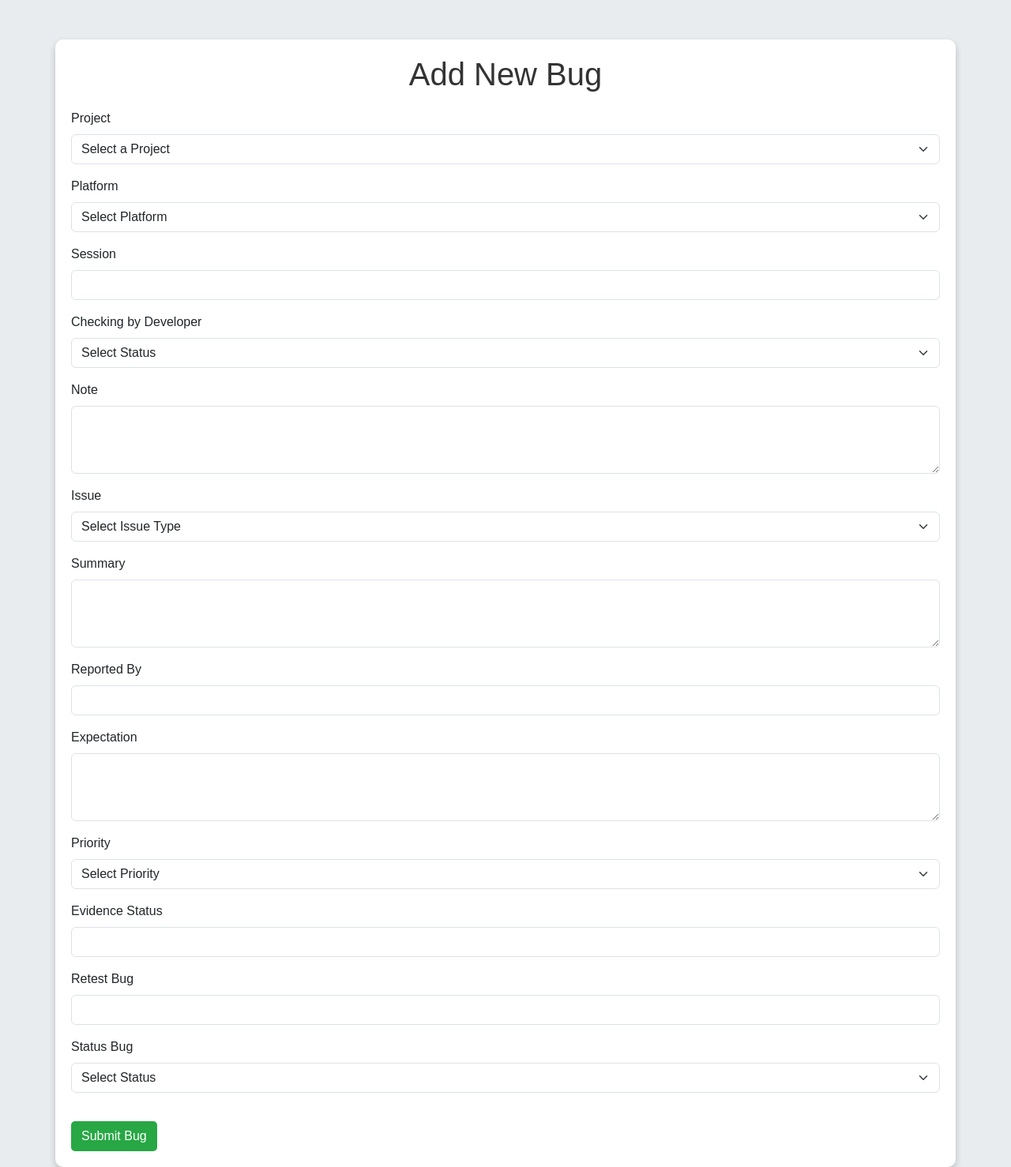
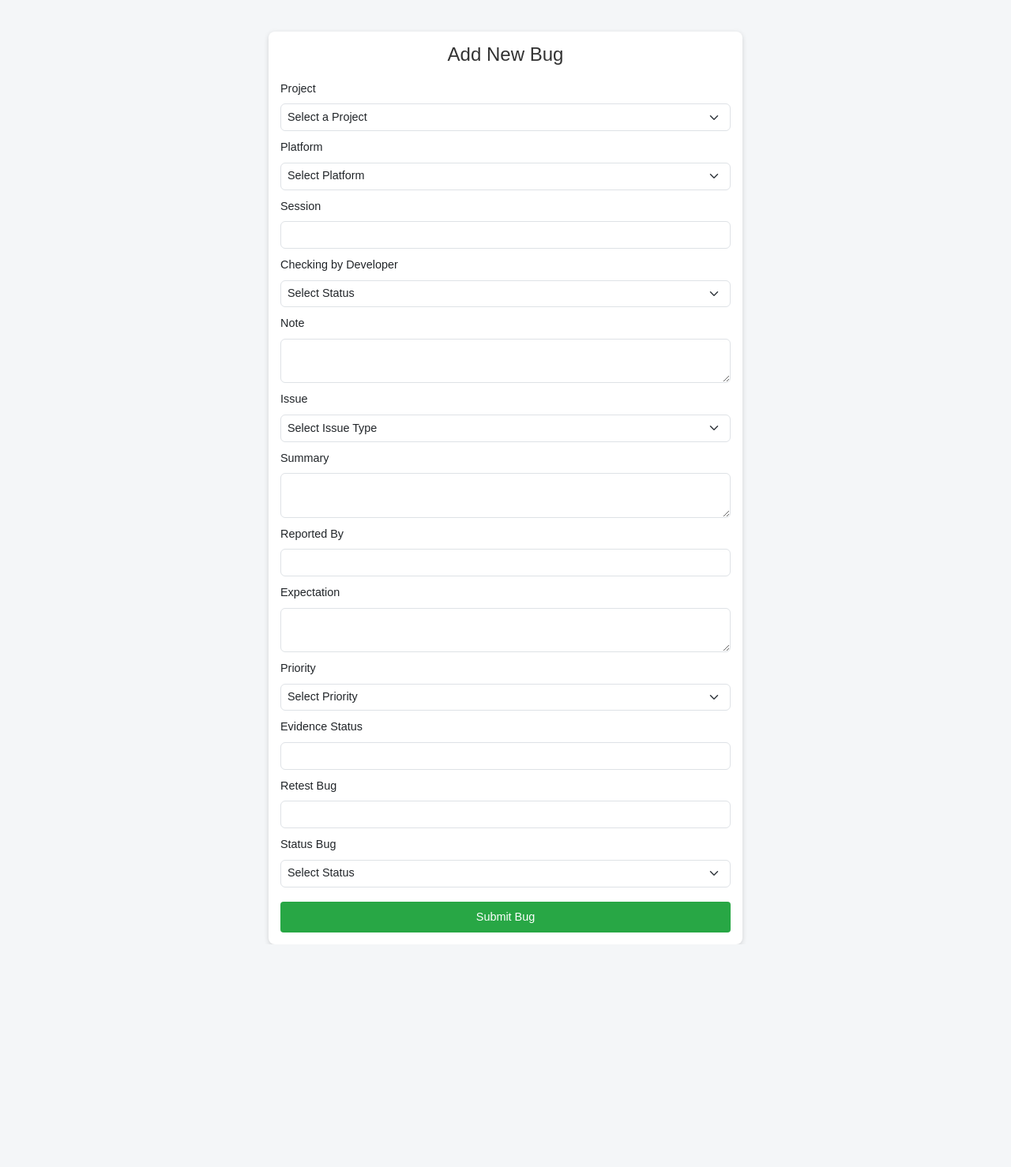
Before and after one commit to MagyenaTwo/project-bug-management, a Flask app: page /add-bug in a window 1280 px wide. Shown: the whole page at 79% size. After the commit the page ends 1196 px from the top, so only its background shows below. Run offline with Flask 3, Linux system fonts and the light colour scheme; data that the repository does not hold is empty; some libraries are stand-ins or nearby versions.

Commit message:
add schduler

```diff
--- a/app.py
+++ b/app.py
@@ -291,5 +291,38 @@ def get_comments_count(bug_id):
     return jsonify({"count": count})
 
 
+@app.route("/run-scheduler", methods=["GET"])
+def run_scheduler():
+    try:
+        # Koneksi ke database
+        conn = get_db_connection()
+        cursor = conn.cursor()
+
+        # Mengambil jumlah proyek
+        cursor.execute("SELECT COUNT(*) FROM bug_management.projects;")
+        project_count = cursor.fetchone()[0]
+
+        # Menyimpan jumlah proyek ke tabel scheduler
+        cursor.execute(
+            """
+            INSERT INTO bug_management.scheduler (project_count)
+            VALUES (%s);
+            """,
+            (project_count,),
+        )
+        conn.commit()
+        cursor.close()
+        conn.close()
+
+        return (
+            jsonify(
+                {"message": "Scheduler run completed", "project_count": project_count}
+            ),
+            200,
+        )
+    except Exception as e:
+        return jsonify({"error": str(e)}), 400
+
+
 if __name__ == "__main__":
     app.run(debug=True)
--- a/templates/add_bug.html
+++ b/templates/add_bug.html
@@ -9,42 +9,46 @@
     <link rel="stylesheet" href="https://cdnjs.cloudflare.com/ajax/libs/bootstrap/5.3.0/css/bootstrap.min.css">
     <style>
         body {
-            background-color: #e9ecef; /* Warna latar belakang */
+            background-color: #f4f6f8;
             font-family: 'Arial', sans-serif;
         }
 
         .container {
-            margin-top: 50px;
-            padding: 20px;
-            background-color: #fff; /* Warna putih untuk kontainer */
-            border-radius: 10px;
-            box-shadow: 0 4px 8px rgba(0, 0, 0, 0.2);
+            max-width: 600px;
+            margin-top: 40px;
+            padding: 15px;
+            background-color: #fff;
+            border-radius: 8px;
+            box-shadow: 0 2px 6px rgba(0, 0, 0, 0.15);
         }
 
         h1 {
-            margin-bottom: 20px;
-            color: #333; /* Warna teks judul */
+            font-size: 1.5rem;
+            margin-bottom: 1rem;
+            color: #333;
+        }
+
+        .form-label {
+            font-size: 0.9rem;
+        }
+
+        .form-select, .form-control {
+            font-size: 0.9rem;
+            padding: 0.35rem 0.5rem;
         }
 
         .btn-submit {
-            background-color: #28a745; /* Warna tombol */
+            background-color: #28a745;
             color: white;
-            margin-top: 20px;
-            border-radius: 5px;
+            border-radius: 4px;
+            font-size: 0.9rem;
+            padding: 0.5rem 1rem;
+            width: 100%;
+            margin-top: 10px;
         }
 
         .btn-submit:hover {
-            background-color: #218838; /* Warna hover yang lebih gelap */
-        }
-
-        .footer {
-            background-color: #343a40; /* Warna footer */
-            color: white;
-            padding: 10px 0;
-            text-align: center;
-            position: fixed;
-            bottom: 0;
-            width: 100%;
+            background-color: #218838;
         }
     </style>
 </head>
@@ -53,13 +57,13 @@
     <div class="container">
         <h1 class="text-center">Add New Bug</h1>
         <form id="add-bug-form">
-             <div class="mb-3">
+            <div class="mb-2">
                 <label for="project-select" class="form-label">Project</label>
                 <select id="project-select" class="form-select" required>
                     <option value="">Select a Project</option>
                 </select>
             </div>
-            <div class="mb-3">
+            <div class="mb-2">
                 <label for="platform" class="form-label">Platform</label>
                 <select class="form-select" id="platform" required>
                     <option value="" disabled selected>Select Platform</option>
@@ -68,23 +72,23 @@
                     <option value="Web">Web</option>
                 </select>
             </div>
-            <div class="mb-3">
+            <div class="mb-2">
                 <label for="session" class="form-label">Session</label>
                 <input type="text" class="form-control" id="session" required>
             </div>
-            <div class="mb-3">
+            <div class="mb-2">
                 <label for="checking_by_developer" class="form-label">Checking by Developer</label>
-                <select class="form-select" id="checking_by_developer" >
+                <select class="form-select" id="checking_by_developer">
                     <option value="" disabled selected>Select Status</option>
                     <option value="Valid">Valid</option>
                     <option value="Not Valid">Not Valid</option>
                 </select>
             </div>
-            <div class="mb-3">
+            <div class="mb-2">
                 <label for="note" class="form-label">Note</label>
-                <textarea class="form-control" id="note" rows="3" ></textarea>
+                <textarea class="form-control" id="note" rows="2"></textarea>
             </div>
-            <div class="mb-3">
+            <div class="mb-2">
                 <label for="issue" class="form-label">Issue</label>
                 <select class="form-select" id="issue" required>
                     <option value="" disabled selected>Select Issue Type</option>
@@ -92,19 +96,19 @@
                     <option value="FE">Front End</option>
                 </select>
             </div>
-            <div class="mb-3">
+            <div class="mb-2">
                 <label for="summary" class="form-label">Summary</label>
-                <textarea class="form-control" id="summary" rows="3" required></textarea>
+                <textarea class="form-control" id="summary" rows="2" required></textarea>
             </div>
-            <div class="mb-3">
+            <div class="mb-2">
                 <label for="reported_by" class="form-label">Reported By</label>
                 <input type="text" class="form-control" id="reported_by" required>
             </div>
-            <div class="mb-3">
+            <div class="mb-2">
                 <label for="expectation" class="form-label">Expectation</label>
-                <textarea class="form-control" id="expectation" rows="3" required></textarea>
+                <textarea class="form-control" id="expectation" rows="2" required></textarea>
             </div>
-            <div class="mb-3">
+            <div class="mb-2">
                 <label for="priority" class="form-label">Priority</label>
                 <select class="form-select" id="priority" required>
                     <option value="" disabled selected>Select Priority</option>
@@ -113,15 +117,15 @@
                     <option value="Low">Low</option>
                 </select>
             </div>
-            <div class="mb-3">
+            <div class="mb-2">
                 <label for="evidence_status" class="form-label">Evidence Status</label>
                 <input type="text" class="form-control" id="evidence_status" required>
             </div>
-            <div class="mb-3">
+            <div class="mb-2">
                 <label for="retest_bug" class="form-label">Retest Bug</label>
-                <input type="text" class="form-control" id="retest_bug" >
+                <input type="text" class="form-control" id="retest_bug">
             </div>
-              <div class="mb-3">
+            <div class="mb-2">
                 <label for="status" class="form-label">Status Bug</label>
                 <select class="form-select" id="status" required>
                     <option value="" disabled selected>Select Status</option>
@@ -138,9 +142,8 @@
     <script src="https://code.jquery.com/jquery-3.6.0.min.js"></script>
     <script>
         $(document).ready(function () {
-            // Mengambil daftar proyek saat halaman dimuat
             $.ajax({
-                url: "/projects",  // URL untuk mengambil data proyek
+                url: "/projects",
                 type: "GET",
                 success: function (projects) {
                     projects.forEach(project => {
@@ -154,12 +157,10 @@
                 }
             });
 
-            // Event listener untuk submit form
             $("#add-bug-form").on("submit", function (e) {
-                e.preventDefault(); // Mencegah form dari pengiriman default
-
+                e.preventDefault();
                 const newBug = {
-                    project_id: $("#project-select").val(), // Menyimpan ID proyek yang dipilih
+                    project_id: $("#project-select").val(),
                     platform: $("#platform").val(),
                     session: $("#session").val(),
                     checking_by_developer: $("#checking_by_developer").val(),
@@ -179,12 +180,11 @@
                     type: "POST",
                     contentType: "application/json",
                     data: JSON.stringify(newBug),
-                    success: function (response) {
+                    success: function () {
                         alert("Bug added successfully!");
-                        // Reset form setelah pengiriman berhasil
                         $("#add-bug-form")[0].reset();
                     },
-                    error: function (error) {
+                    error: function () {
                         alert("Error adding bug. Please try again.");
                     }
                 });
```
Also changed, not shown: .github/workflows/scheduler.yml (added). Lines whose indentation alone changed are shown as unchanged.
